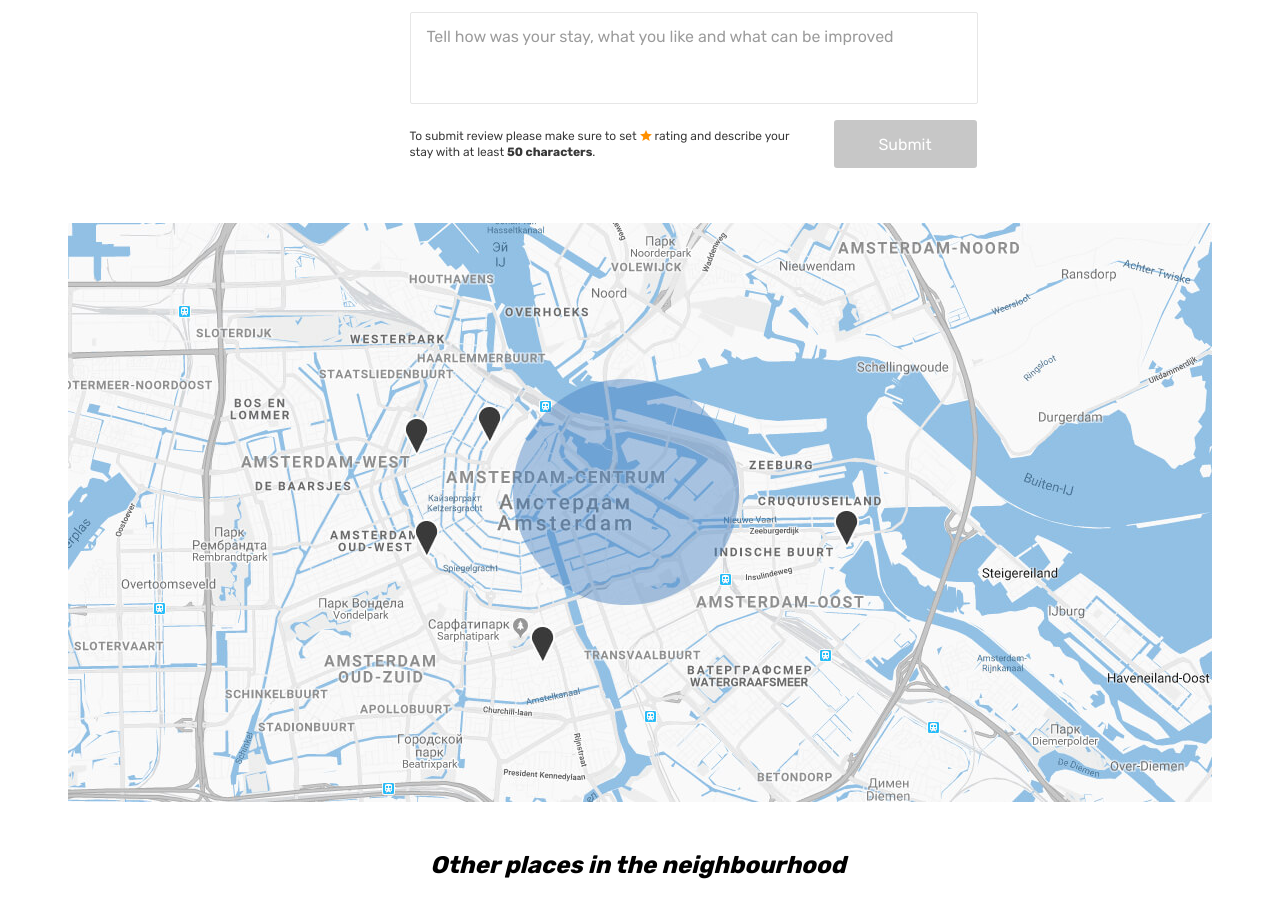
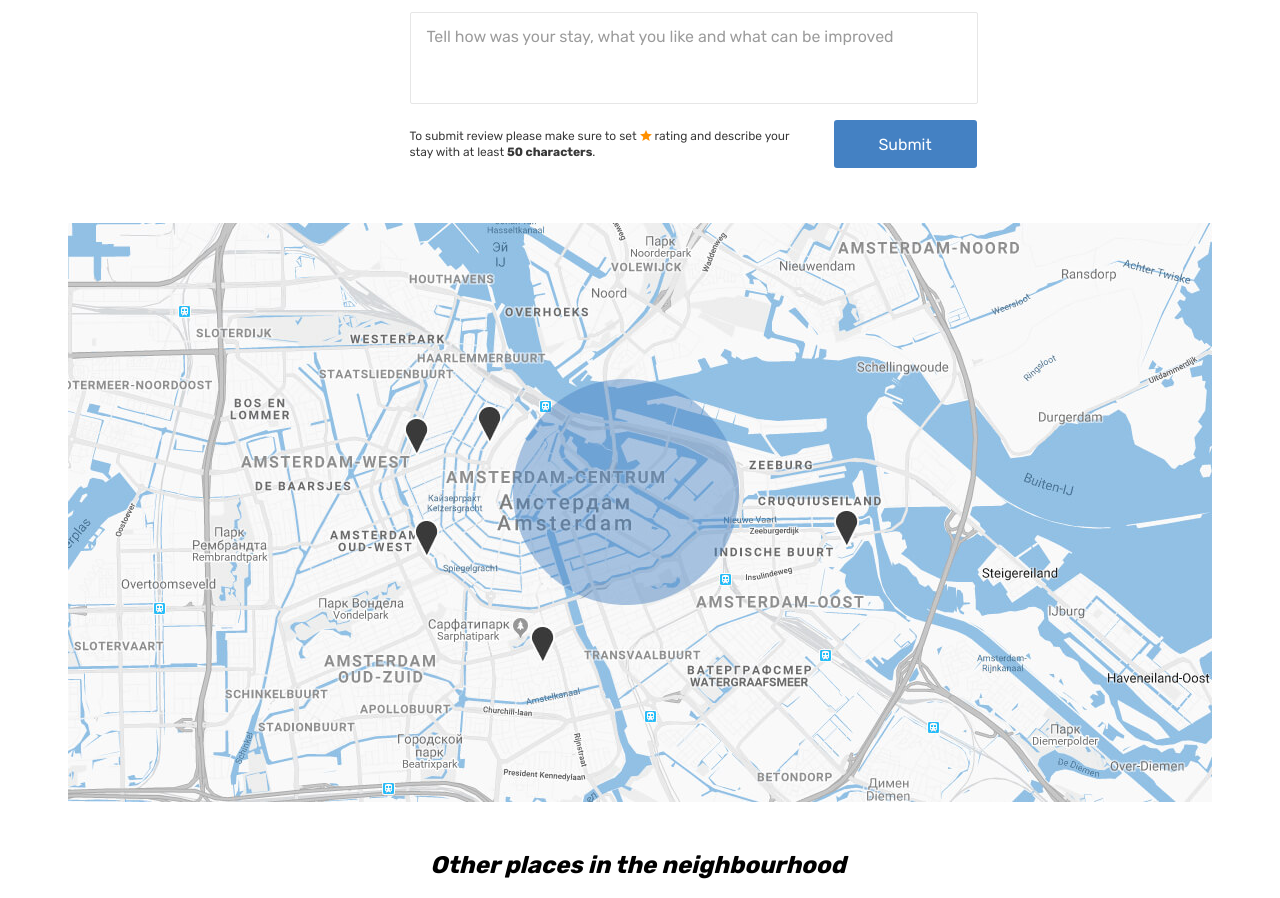
Before and after one commit to Kvazim/1730259-six-cities-simple-12, a React (Create React App) app in the folder project/: page /offer/1 in a window 1280 px wide. Shown: the part 1940-2838 px from the top of the page. Built offline with nearby package versions, Linux system fonts and the light colour scheme.

Commit message:
Функционал разблокировки кнопки

```diff
--- a/project/package.json
+++ b/project/package.json
@@ -5,6 +5,7 @@
   "dependencies": {
     "@reduxjs/toolkit": "^1.8.6",
     "axios": "^0.27.2",
+    "classnames": "^2.3.2",
     "history": "^5.3.0",
     "react": "^18.2.0",
     "react-dom": "^18.2.0",
--- a/project/src/components/review-form/review-form.tsx
+++ b/project/src/components/review-form/review-form.tsx
@@ -12,6 +12,8 @@ function ReviewForm(): JSX.Element {
     setValue(event.target.value);
   };
 
+  console.log()
+
   return (
     <form className="reviews__form form" action="#" method="post">
       <label className="reviews__label form__label" htmlFor="review">Your review</label>
@@ -21,7 +23,7 @@ function ReviewForm(): JSX.Element {
         <p className="reviews__help">
           To submit review please make sure to set <span className="reviews__star">rating</span> and describe your stay with at least <b className="reviews__text-amount">50 characters</b>.
         </p>
-        <button className="reviews__submit form__submit button" type="submit" disabled>Submit</button>
+        <button className="reviews__submit form__submit button" type="submit" disabled={isChecked > '0' && value.length < 50}>Submit</button>
       </div>
     </form>
   );
```
Also changed, not shown: 1 other file (tests, documents, lock files or other folders).
